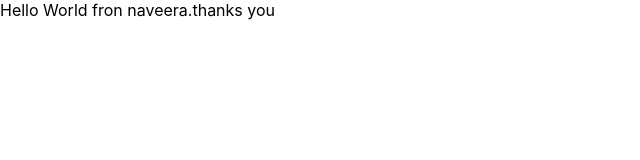
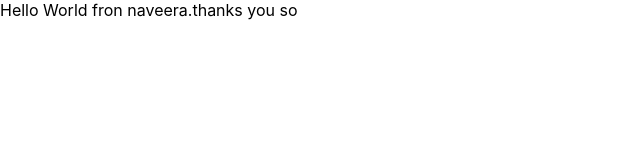
Before and after one commit to Naveera-Latif/my-react-app, a React (Create React App) app: page / in a window 1280 px wide. Shown: the top 160 px of the page, without its empty margins (0-640 px from the left). Built offline with nearby package versions, Linux system fonts and the light colour scheme.

Commit message:
Update App.js

```diff
--- a/src/App.js
+++ b/src/App.js
@@ -4,7 +4,7 @@ import './App.css';
 function App() {
   return (
     <div>
-      Hello World fron naveera.thanks you
+      Hello World fron naveera.thanks you so
 
     </div>
 
```
